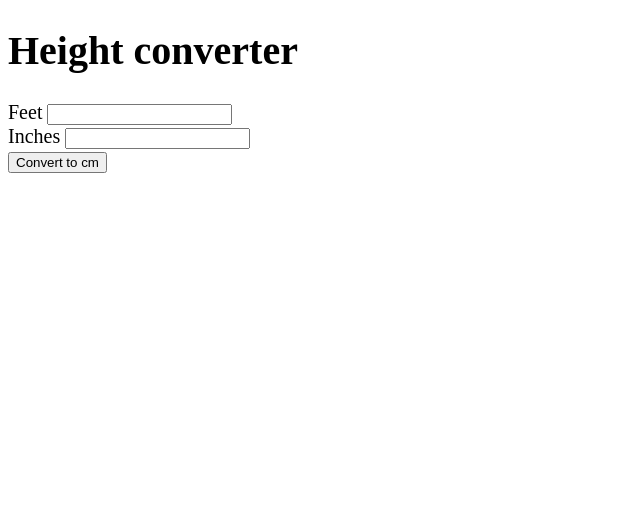
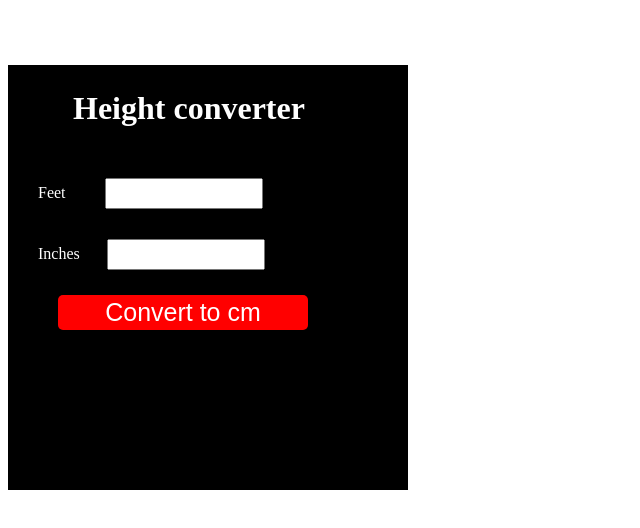
Before and after one commit to sirGentlejack/Height-converter, a plain HTML site: page index.html in a window 1280 px wide. Shown: the whole page, without its empty margins (0-640 px from the left). Drawn offline with Linux system fonts and the light colour scheme.

Commit message:
second commit

```diff
--- a/style.css
+++ b/style.css
@@ -1,3 +1,46 @@
-body {
-    font-size: 15pt;
+#container {
+  width: 370px;
+  height: 425px;
+
+  margin-top: 65px;
+  background-color: #000;
+  padding-left: 30px;
+  color: #fff;
 }
+
+#feet {
+  width: 150px;
+  height: 25px;
+  margin-top: 30px;
+  margin-left: 35px;
+}
+
+#inches {
+  width: 150px;
+  height: 25px;
+  margin-top: 30px;
+  margin-left: 23px;
+}
+
+#result{
+  font-size: 35px;
+  margin-left: 60px;
+  color: yellow;
+}
+
+#submit{
+  width:250px;
+  height:35px;
+  margin-left: 20px;
+  margin-top: 25px;
+  border-radius: 5px;
+  border-style: none;
+  background-color: red;
+  color: #fff;
+  font-size: 25px;
+}
+
+h1{
+  padding-left: 35px;
+  padding-top: 25px;
+}
```
